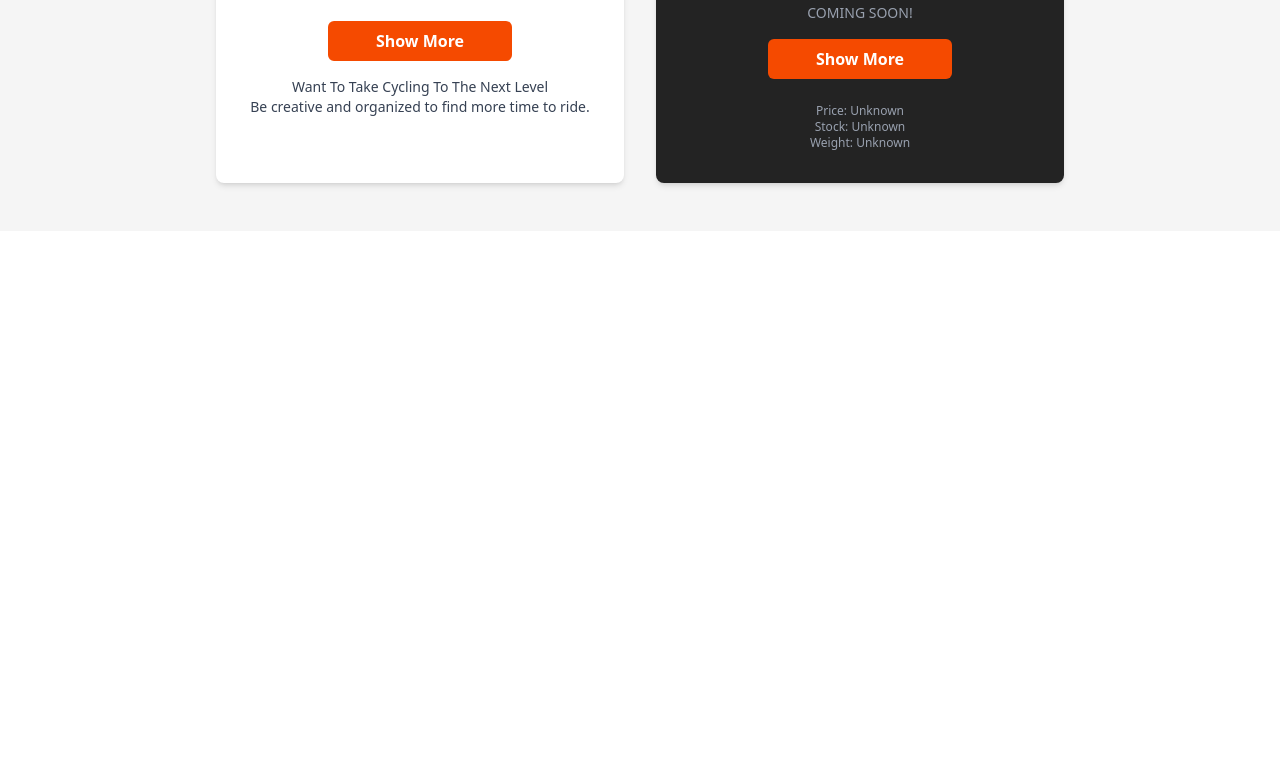
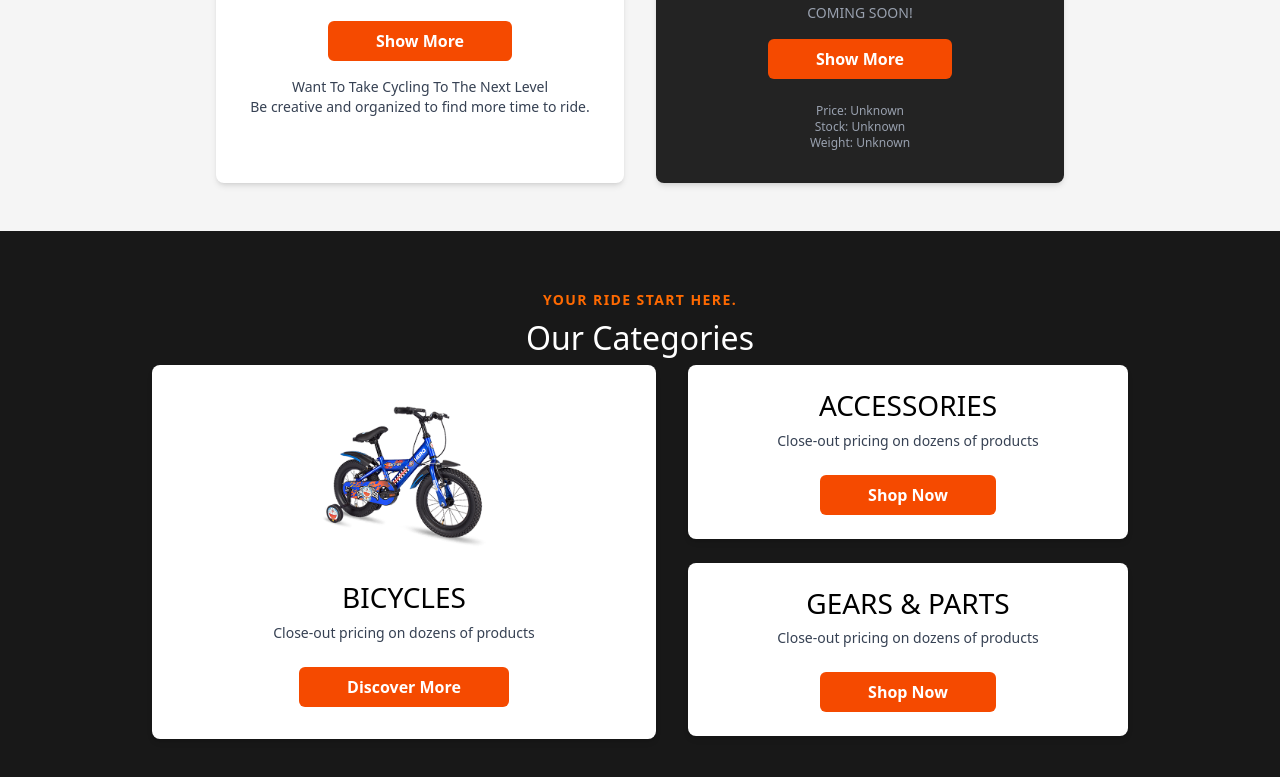
Before and after one commit to lakbaycavite/elmo-bicycle-shop-web, a React (Vite) app: page / in a window 1280 px wide. Shown: the part 1029-1806 px from the top of the page. Before the commit the page ends 1260 px from the top, so only its background shows below. Built offline with nearby package versions, Linux system fonts and the light colour scheme.

Commit message:
ADD: fourth section

```diff
--- a/src/pages/HomePage.jsx
+++ b/src/pages/HomePage.jsx
@@ -83,6 +83,40 @@ function HomePage() {
           </div>
         </div>
       </section>
+
+      {/* Our Categories Section */}
+      <section className="w-full bg-[#181818] py-14">
+        <div className="text-center mb-2">
+          <span className="text-orange-500 font-semibold tracking-widest text-xs md:text-sm uppercase">Your Ride Start Here.</span>
+        </div>
+        <h2 className="text-center text-white text-xl md:text-2xl font-bold mb-8">Our Categories</h2>
+        <div className="max-w-5xl mx-auto flex flex-col md:flex-row gap-8 px-4 items-center md:items-start">
+          {/* Left: Blue Bike Category */}
+          <div className="flex-1 bg-white rounded-lg flex flex-col items-center p-8 shadow-md mb-8 md:mb-0">
+            <img src="/images/bike 2.png" alt="Blue Bike" className="w-48 h-40 object-contain mb-4" />
+            <div className="w-full text-center">
+              <h3 className="text-black font-semibold text-base mb-2 uppercase">Bicycles</h3>
+              <p className="text-gray-700 text-sm mb-4">Close-out pricing on dozens of products</p>
+              <button className="bg-orange-600 hover:bg-orange-700 text-white font-semibold px-5 py-2 rounded">Discover More</button>
+            </div>
+          </div>
+          {/* Right: Accessories and Gears & Parts */}
+          <div className="flex-1 flex flex-col gap-6 w-full">
+            {/* Accessories Card */}
+            <div className="bg-white rounded-lg p-6 flex flex-col items-center shadow-md">
+              <h3 className="text-black font-semibold text-base mb-2 uppercase">Accessories</h3>
+              <p className="text-gray-700 text-sm mb-4 text-center">Close-out pricing on dozens of products</p>
+              <button className="bg-orange-600 hover:bg-orange-700 text-white font-semibold px-5 py-2 rounded">Shop Now</button>
+            </div>
+            {/* Gears & Parts Card */}
+            <div className="bg-white rounded-lg p-6 flex flex-col items-center shadow-md">
+              <h3 className="text-black font-semibold text-base mb-2 uppercase">Gears & Parts</h3>
+              <p className="text-gray-700 text-sm mb-4 text-center">Close-out pricing on dozens of products</p>
+              <button className="bg-orange-600 hover:bg-orange-700 text-white font-semibold px-5 py-2 rounded">Shop Now</button>
+            </div>
+          </div>
+        </div>
+      </section>
       {/* More sections to be implemented next... */}
     </div>
   )
```
